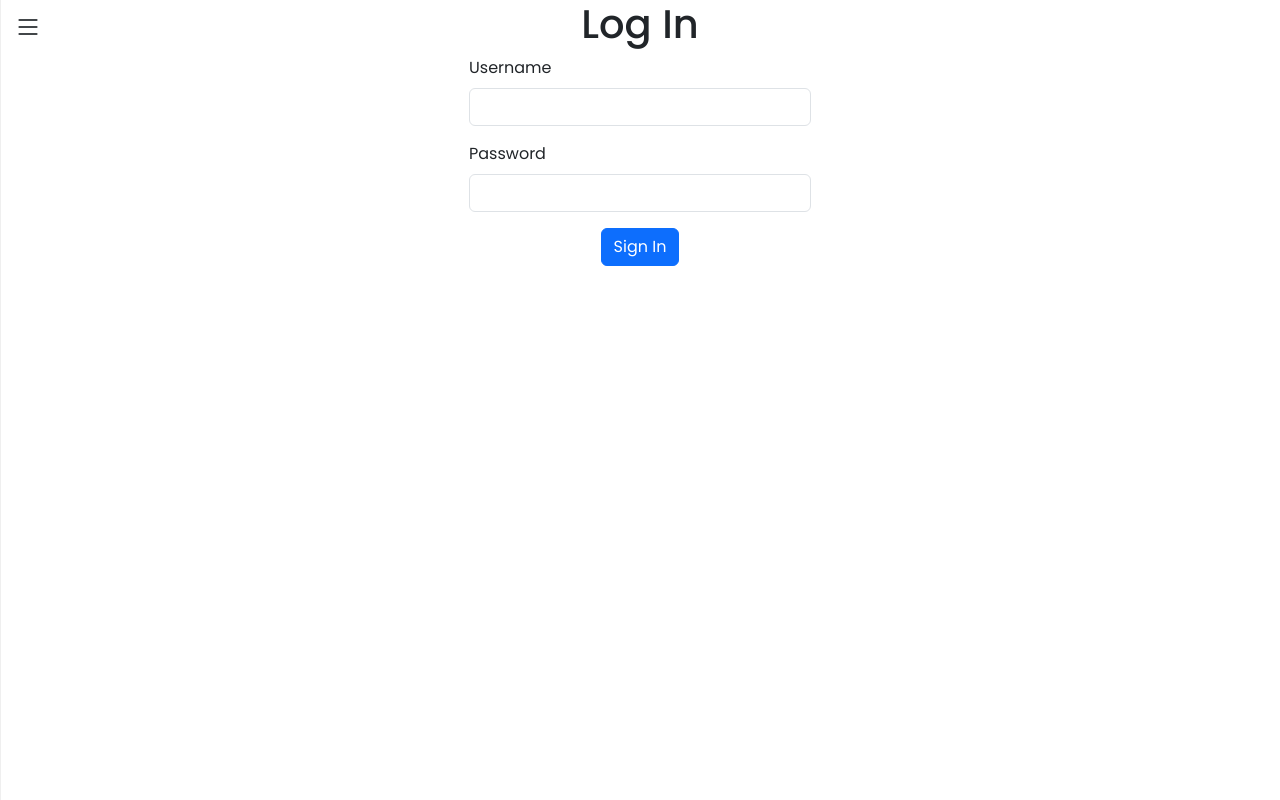
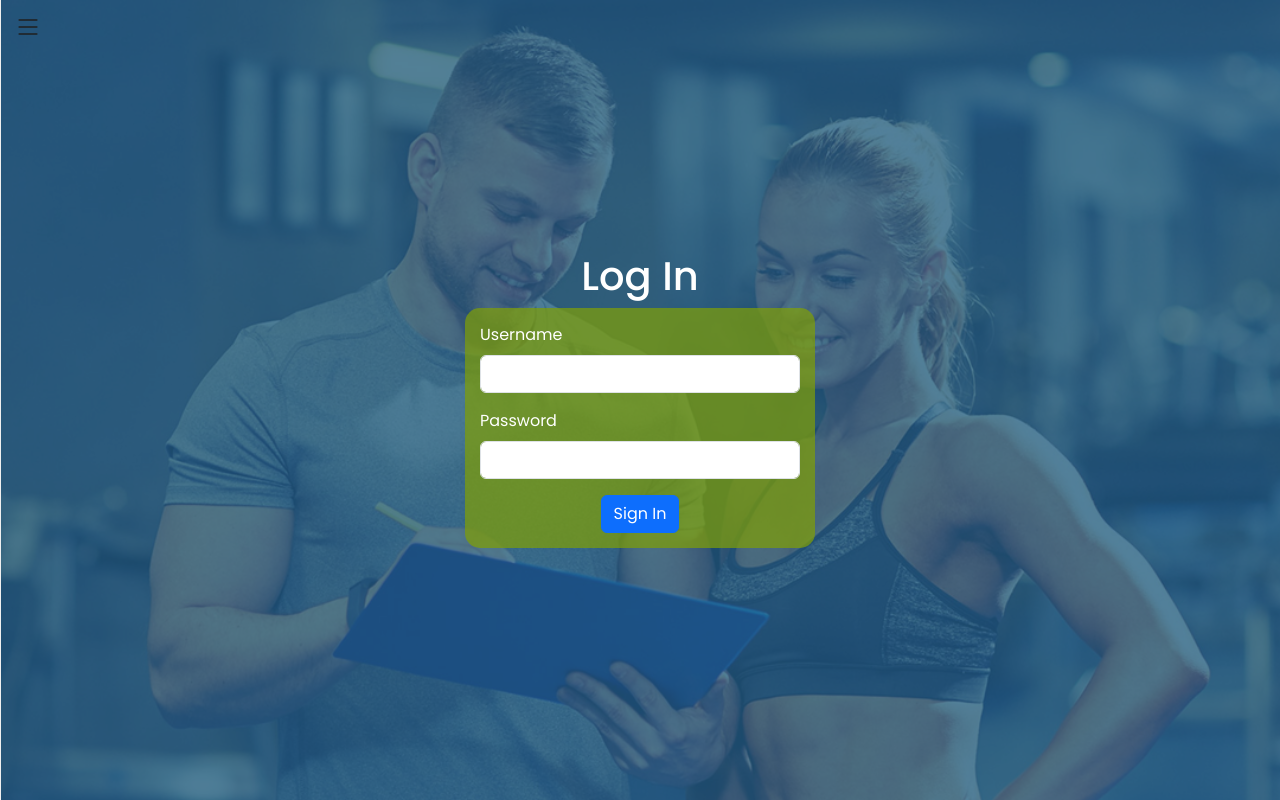
Before and after one commit to killy10o10/FitMeUp, a React (Create React App) app: page /login in a window 1280 px wide. Built offline with nearby package versions, Linux system fonts and the light colour scheme.

Commit message:
Add sign css and import in main file

```diff
--- a/src/assets/Main.css
+++ b/src/assets/Main.css
@@ -1,5 +1,4 @@
 @import url("https://cdn.jsdelivr.net/npm/bootstrap-icons@1.10.3/font/bootstrap-icons.css");
-
 .shadow {
   background-color: rgba(211, 211, 211, 0.5882352941);
 }
@@ -41,3 +40,24 @@ input:-ms-input-placeholder {
 input::placeholder {
   font-size: medium;
 }
+
+.sign {
+  background-image: url("../images/signin.png");
+  background-repeat: no-repeat;
+  background-position: center;
+  background-size: cover;
+  height: 100vh;
+  color: #fff;
+}
+
+.sign-orange {
+  height: 100%;
+  background-color: rgba(36, 94, 133, 0.7882352941);
+}
+
+.sign-form {
+  width: 350px;
+  background-color: rgba(126, 159, 7, 0.7215686275);
+  padding: 15px;
+  border-radius: 15px;
+}/*# sourceMappingURL=Main.css.map */
--- a/src/assets/Main.scss
+++ b/src/assets/Main.scss
@@ -2,3 +2,4 @@
 @import "variable";
 @import "Sidebar";
 @import "date";
+@import "sign";
--- /dev/null
+++ b/src/assets/_sign.scss
@@ -0,0 +1,20 @@
+.sign {
+    background-image: url('../images/signin.png');
+    background-repeat: no-repeat;
+    background-position: center;
+    background-size: cover;
+    height: 100vh;
+    color: #fff;
+  }
+
+  .sign-orange {
+    height: 100%;
+    background-color: #245e85c9;
+  }
+
+  .sign-form {
+    width: 350px;
+    background-color: #7e9f07b8;
+    padding: 15px;
+    border-radius: 15px;
+  }
```
Also changed, not shown: 1 other file (tests, documents, lock files or other folders).
